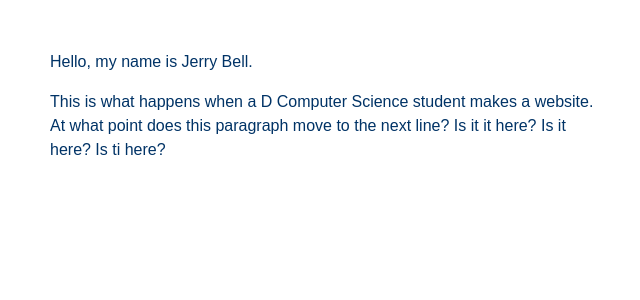
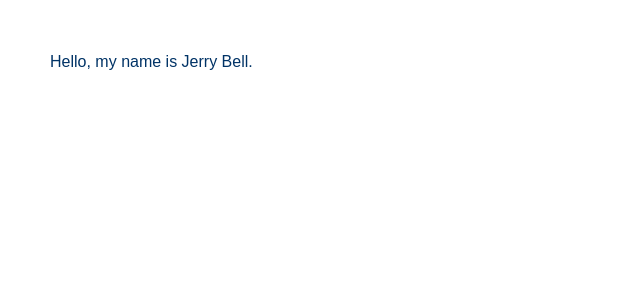
Before and after one commit to jerrybell/jerrybell.github.io, a Jekyll site: the page index.html, which Jekyll copies as it is, in a window 1280 px wide. Shown: the top 300 px of the page, without its empty margins (0-640 px from the left). Built offline with Jekyll 4.4.1, drawn with Linux system fonts in a browser that asks for light colours.

Commit message:
Update index.html

```diff
--- a/index.html
+++ b/index.html
@@ -9,7 +9,6 @@
 		<div class="container">
     		<div class="blurb">
 			<p>Hello, my name is Jerry Bell. </p>
-			<p>This is what happens when a D Computer Science student makes a website. At what point does this paragraph move to the next line? Is it it here? Is it here? Is ti here?</p>
     		</div><!-- /.blurb -->
 		</div><!-- /.container -->
 	</body>
```
